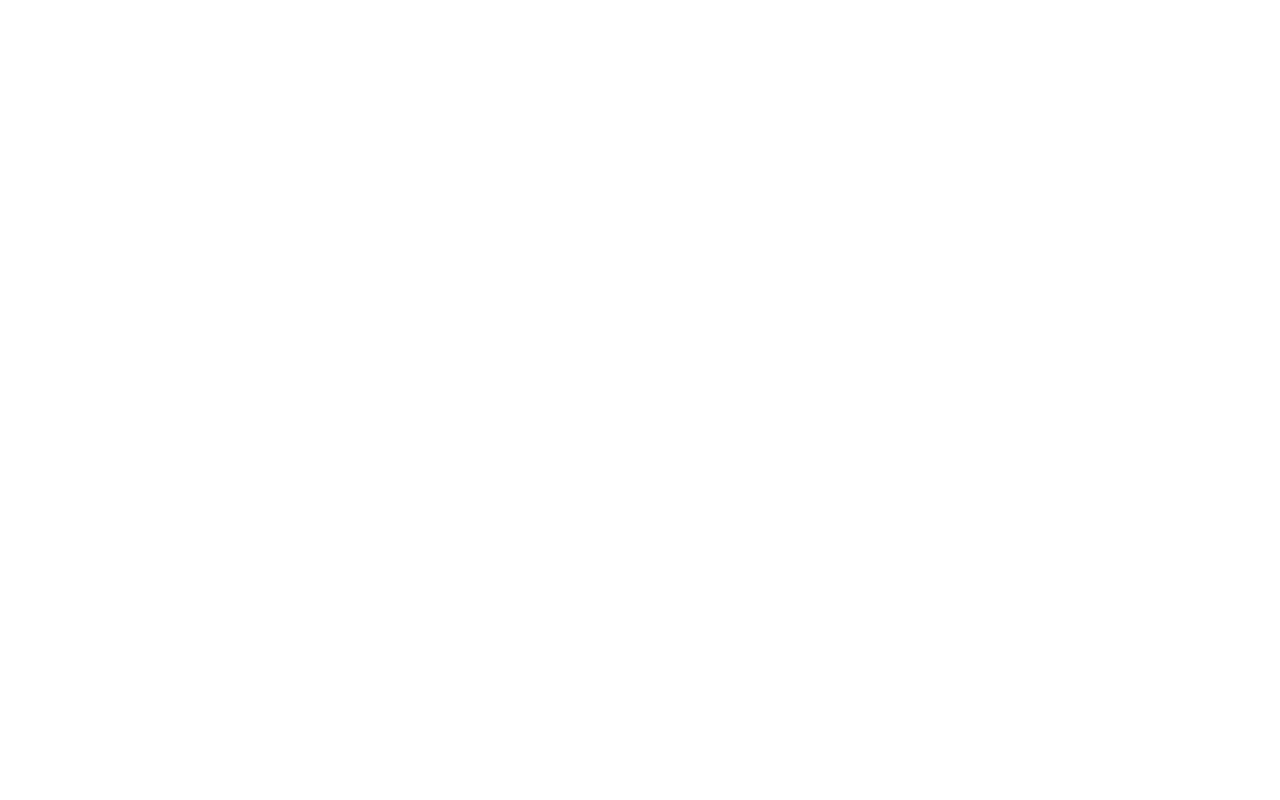
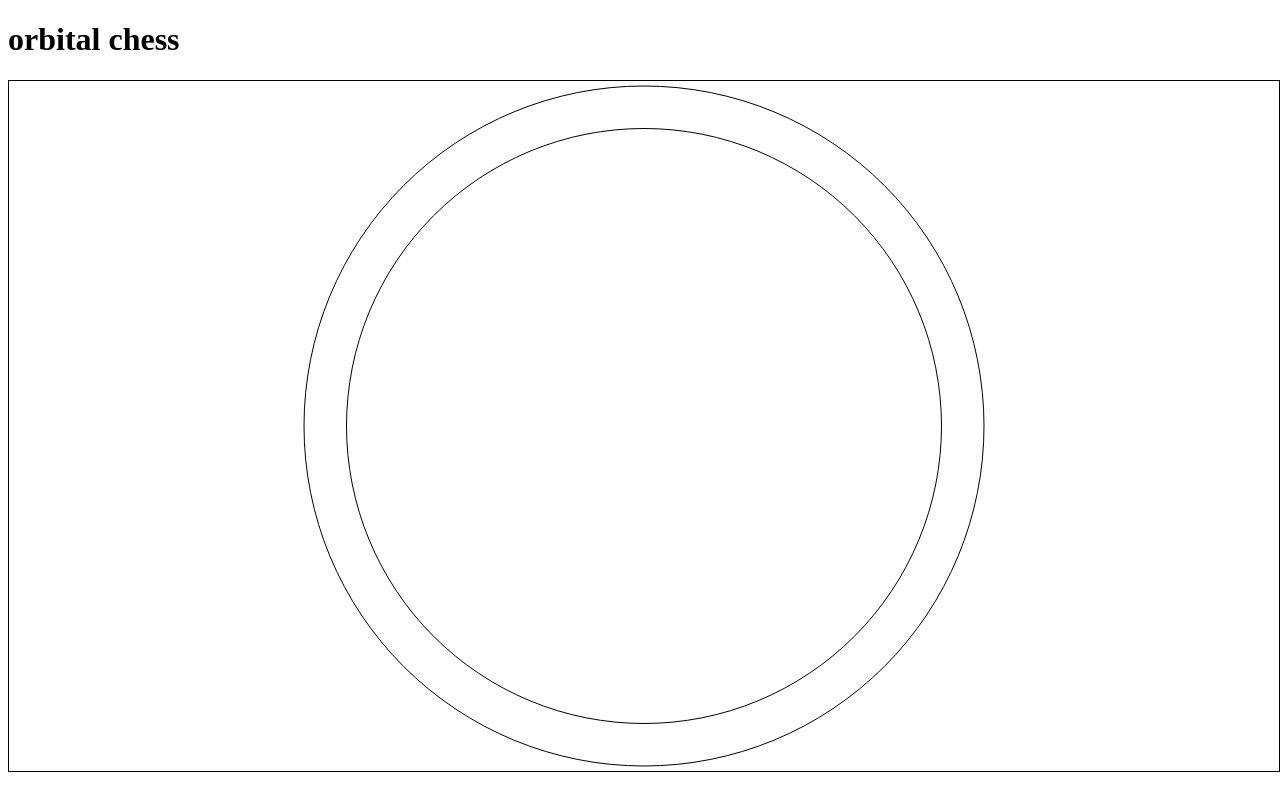
Before and after one commit to TheTimgor/OrbitalChess-javascript, a plain HTML site: page index.html in a window 1280 px wide. Drawn offline with Linux system fonts and the light colour scheme.

Commit message:
it draws circles

```diff
--- a/game.js
+++ b/game.js
@@ -0,0 +1,30 @@
+var canvas
+var context
+
+
+function init(){
+	canvas = document.getElementById("canvas")
+	context = canvas.getContext("2d")
+	resize()
+}
+
+function resize(){
+	canvas.width = window.innerWidth - 10
+	canvas.height = window.innerHeight -110
+	drawBoard()
+
+}
+
+function drawTile(rad, theta){
+	var rTotal = Math.min(canvas.width,canvas.height)/2 - 5
+	var r =  rad * rTotal/8
+
+	context.beginPath()
+	context.arc(canvas.width/2,canvas.height/2,r,0,2*Math.PI)
+	context.stroke()
+}
+
+function drawBoard(){
+	drawTile(8)
+	drawTile(7)
+}
--- a/index.html
+++ b/index.html
@@ -3,9 +3,18 @@
     <head>
         <script src="https://code.createjs.com/1.0.0/easeljs.min.js"></script>
         <script src="game.js"></script>
+        <style type="text/css">
+
+        </style>
 
     </head>
-    <body>
-        <canvas id="canvas"></canvas>
+    <body onresize="resize()">
+    	<h1>
+    		orbital chess
+    	</h1>
+    	<canvas style="border: 1px solid black;" id="canvas"></canvas>
     </body>
+    <script type="text/javascript">
+    	init()
+    </script>
 </html>
```
